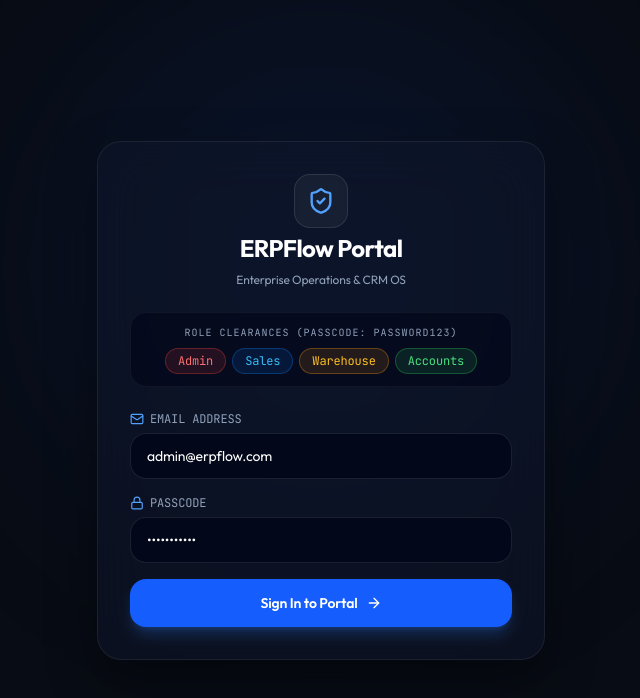
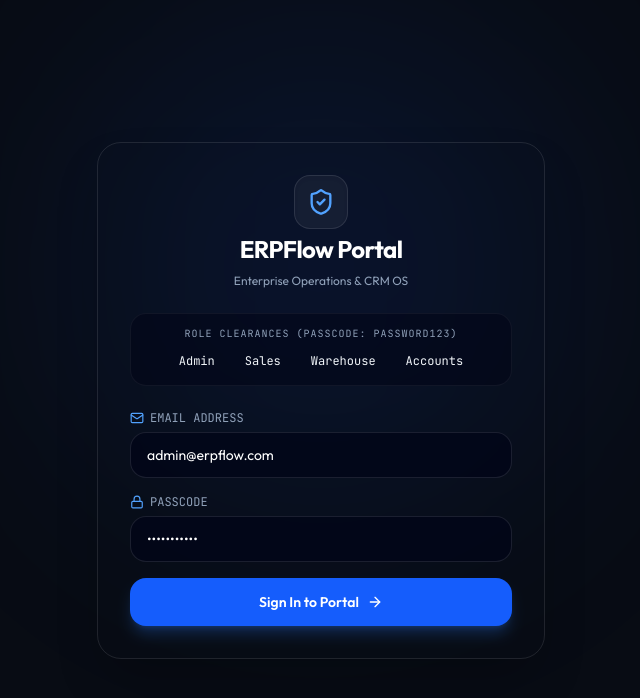
Before and after one commit to Saisradha/FundsERP, a React (Vite) app in the folder frontend/: page / in a window 1280 px wide. Shown: the top 698 px of the page, without its empty margins (319-959 px from the left). Built offline with nearby package versions, Linux system fonts and the light colour scheme.

Commit message:
style(ui): configure industrial spatial design system tokens and glass container styles

```diff
--- a/frontend/src/index.css
+++ b/frontend/src/index.css
@@ -2,65 +2,80 @@
 
 @layer base {
   :root {
-    --font-sans: 'Outfit', -apple-system, BlinkMacSystemFont, 'SF Pro Display', 'Segoe UI', Roboto, sans-serif;
-    --font-mono: 'JetBrains Mono', SFMono-Regular, Menlo, Monaco, Consolas, monospace;
+    --bg-dark: #05070A;
+    --steel: #141820;
+    --concrete: #1B212C;
+    --surface: #222A38;
+    --glass: rgba(255, 255, 255, 0.06);
+    --primary: #3B82F6;
+    --success: #10B981;
+    --warning: #F59E0B;
+    --danger: #EF4444;
+    --text: #F8FAFC;
+    --muted: #94A3B8;
+    --font-sans: 'Outfit', -apple-system, BlinkMacSystemFont, 'SF Pro Display', sans-serif;
+    --font-mono: 'JetBrains Mono', monospace;
   }
 
   body {
     font-family: var(--font-sans);
-    background-color: #080c14;
-    color: #f8fafc;
-    letter-spacing: -0.01em;
+    background-color: var(--bg-dark);
+    color: var(--text);
+    overflow: hidden;
+    margin: 0;
+    padding: 0;
   }
 }
 
-/* Apple-style Frosted Glass Surface */
-.apple-glass {
-  background: rgba(15, 23, 42, 0.55);
-  backdrop-filter: blur(24px);
-  -webkit-backdrop-filter: blur(24px);
-  border: 1px solid rgba(255, 255, 255, 0.07);
-  box-shadow: 0 20px 50px rgba(0, 0, 0, 0.4);
+/* Spatial Glass Container Surface */
+.spatial-glass {
+  background: rgba(34, 42, 56, 0.45);
+  backdrop-filter: blur(28px);
+  -webkit-backdrop-filter: blur(28px);
+  border: 1px solid rgba(255, 255, 255, 0.08);
+  box-shadow: 0 30px 60px rgba(0, 0, 0, 0.6);
+  border-radius: 1.5rem;
 }
 
-.apple-card {
-  background: rgba(15, 23, 42, 0.5);
+.spatial-card {
+  background: rgba(27, 33, 44, 0.6);
   backdrop-filter: blur(20px);
   -webkit-backdrop-filter: blur(20px);
-  border: 1px solid rgba(255, 255, 255, 0.08);
-  border-radius: 1.25rem; /* 20px rounded */
-  transition: all 0.25s cubic-bezier(0.16, 1, 0.3, 1);
+  border: 1px solid rgba(255, 255, 255, 0.06);
+  border-radius: 1.25rem;
+  transition: all 0.3s cubic-bezier(0.16, 1, 0.3, 1);
 }
 
-.apple-card:hover {
-  background: rgba(30, 41, 59, 0.6);
-  border-color: rgba(255, 255, 255, 0.15);
-  box-shadow: 0 15px 35px -5px rgba(0, 0, 0, 0.5);
+.spatial-card:hover {
+  background: rgba(34, 42, 56, 0.75);
+  border-color: rgba(59, 130, 246, 0.3);
+  box-shadow: 0 20px 40px -10px rgba(59, 130, 246, 0.2);
+  transform: translateY(-2px);
 }
 
-/* Apple Accent Colors & Subtle Pill Badges */
-.apple-pill-blue {
-  background: rgba(10, 132, 255, 0.12);
-  color: #38bdf8;
-  border: 1px solid rgba(10, 132, 255, 0.3);
+/* Spatial Badges */
+.spatial-chip-primary {
+  background: rgba(59, 130, 246, 0.15);
+  color: #60A5FA;
+  border: 1px solid rgba(59, 130, 246, 0.3);
 }
 
-.apple-pill-green {
-  background: rgba(48, 209, 88, 0.12);
-  color: #4ade80;
-  border: 1px solid rgba(48, 209, 88, 0.3);
+.spatial-chip-success {
+  background: rgba(16, 185, 129, 0.15);
+  color: #34D399;
+  border: 1px solid rgba(16, 185, 129, 0.3);
 }
 
-.apple-pill-amber {
-  background: rgba(255, 159, 10, 0.12);
-  color: #fbbf24;
-  border: 1px solid rgba(255, 159, 10, 0.3);
+.spatial-chip-warning {
+  background: rgba(245, 158, 11, 0.15);
+  color: #FBBF24;
+  border: 1px solid rgba(245, 158, 11, 0.3);
 }
 
-.apple-pill-red {
-  background: rgba(255, 69, 58, 0.12);
-  color: #f87171;
-  border: 1px solid rgba(255, 69, 58, 0.3);
+.spatial-chip-danger {
+  background: rgba(239, 68, 68, 0.15);
+  color: #F87171;
+  border: 1px solid rgba(239, 68, 68, 0.3);
 }
 
 /* Custom Scrollbars */
@@ -70,14 +85,14 @@
 }
 
 ::-webkit-scrollbar-track {
-  background: rgba(8, 12, 20, 0.8);
+  background: rgba(5, 7, 10, 0.9);
 }
 
 ::-webkit-scrollbar-thumb {
-  background: rgba(51, 65, 85, 0.5);
+  background: rgba(34, 42, 56, 0.8);
   border-radius: 9999px;
 }
 
 ::-webkit-scrollbar-thumb:hover {
-  background: rgba(56, 189, 248, 0.7);
+  background: rgba(59, 130, 246, 0.8);
 }
```
